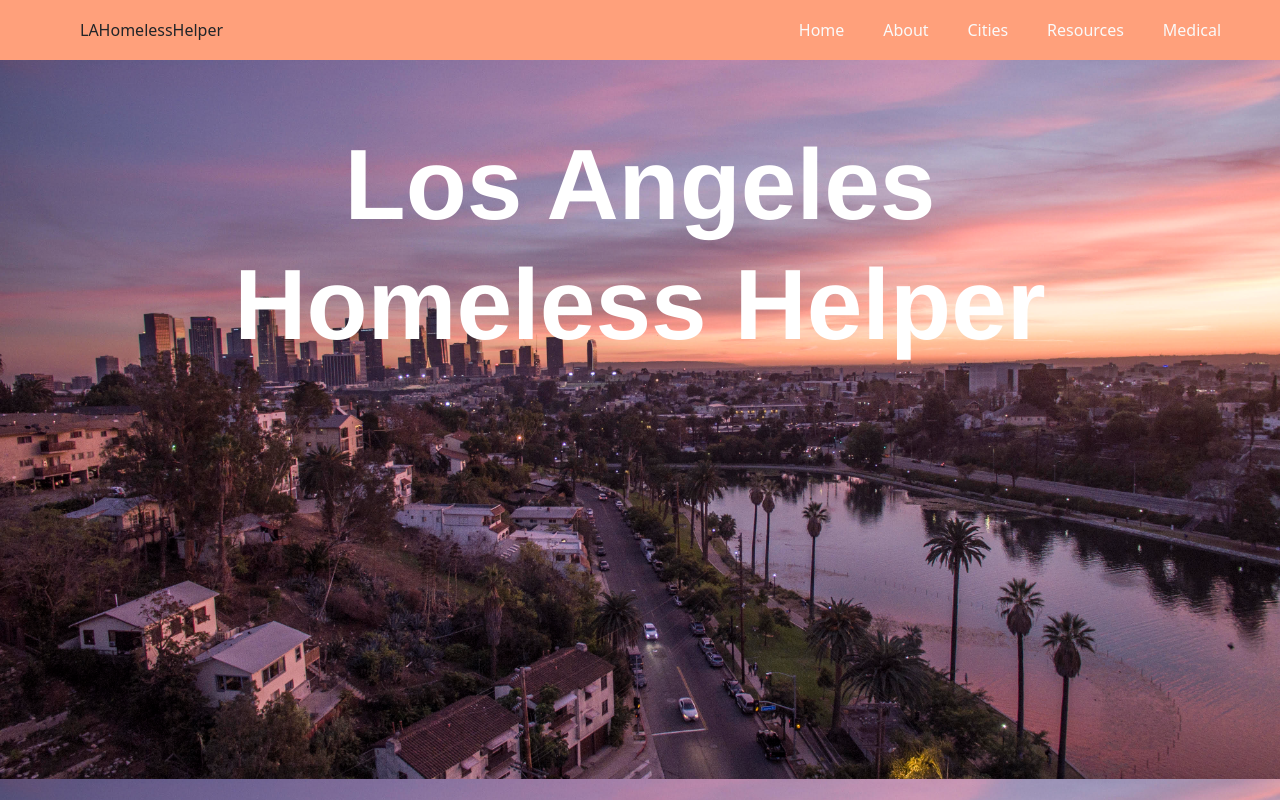
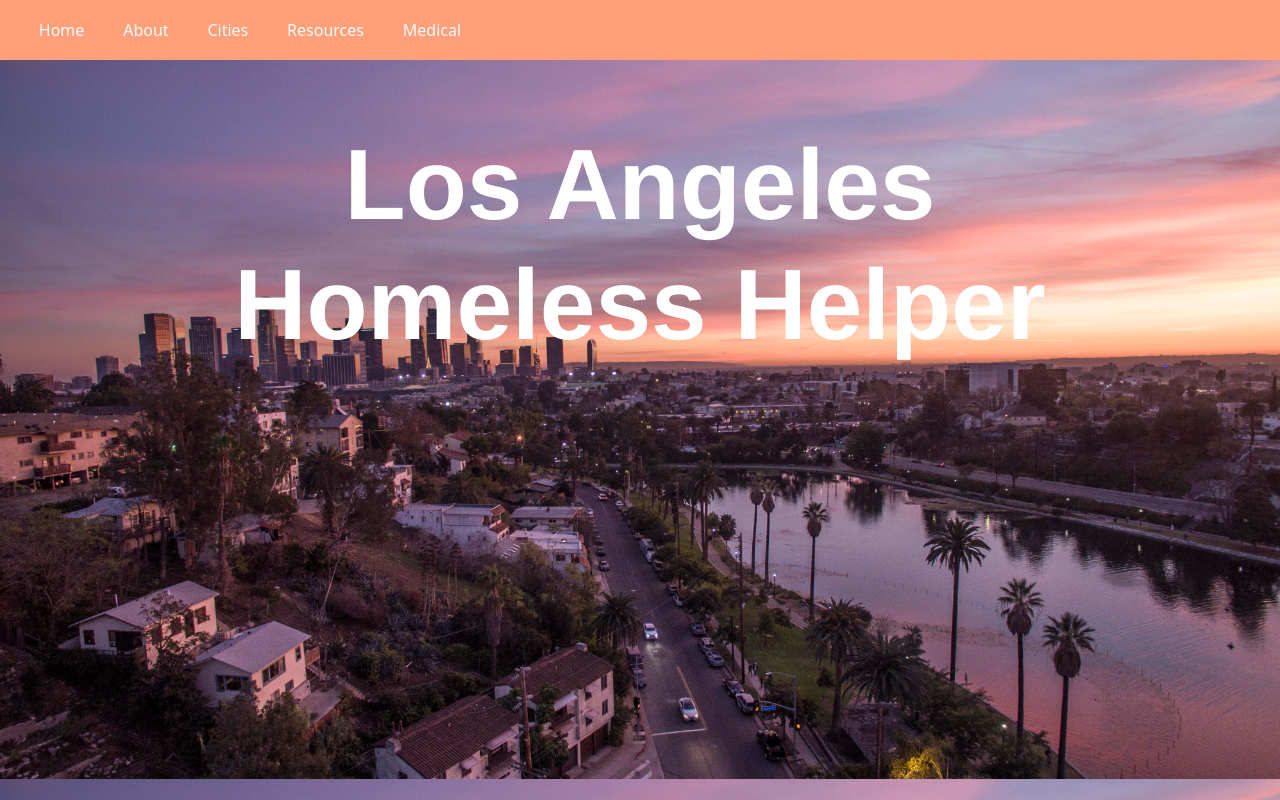
Before and after one commit to sydney-schrader/idb-01, a React (Create React App) app in the folder frontend/: page / in a window 1280 px wide. Shown: the top 800 px of the page. Built offline with nearby package versions, Linux system fonts and the light colour scheme.

Commit message:
remove logo tab

```diff
--- a/frontend/src/components/Nav/Nav.tsx
+++ b/frontend/src/components/Nav/Nav.tsx
@@ -29,9 +29,9 @@ const Links: React.FC<{ links: Link[] }> = ({ links }) => {
 const Nav: React.FC<{}> = () => {
     return (
         <nav className={styles.navbar}>
-            <div className={styles['logo-container']}>
+            {/* <div className={styles['logo-container']}>
                 <span>LAHomelessHelper</span>
-            </div>
+            </div> */}
             <Links links={links} />
         </nav>
     )
```
